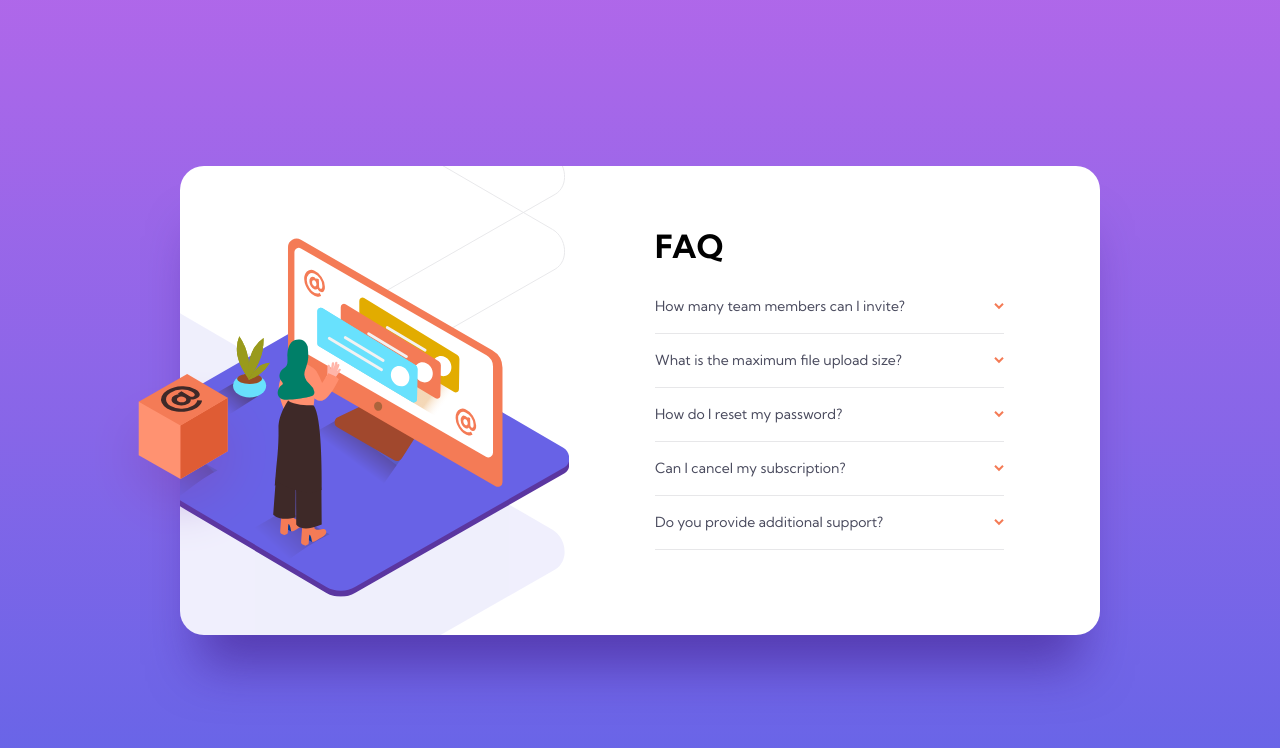
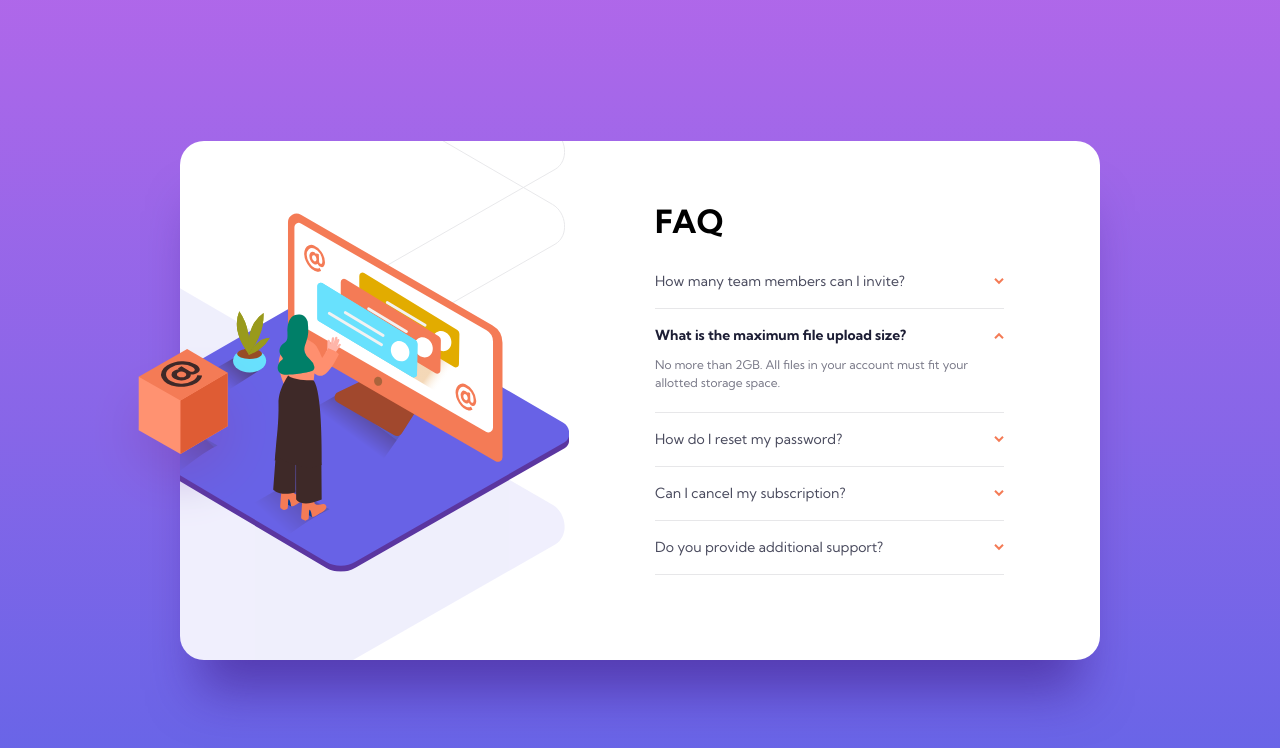
Before and after one commit to 3lectrologos/FM-faq-accordion-card, a Next.js app: page / in a window 1280 px wide. Shown: the top 748 px of the page. Built offline with nearby package versions, Linux system fonts and the light colour scheme.

Commit message:
Set initial active question for demonstration purposes

```diff
--- a/app/page.tsx
+++ b/app/page.tsx
@@ -18,8 +18,8 @@ const contentArray = [
   'Chat and email support is available 24/7. Phone lines are open during normal business hours.'
 ]
 
-function Accordion({ title, content, className='' }: { key: number, title: string, content: string, className?: string }) {
-  const [active, setActive] = useState(false)
+function Accordion({ title, content, className='', initActive=false }: { key: number, title: string, content: string, className?: string, initActive?:boolean }) {
+  const [active, setActive] = useState(initActive)
   const [hover, setHover] = useState(false)
   return (
     <div
@@ -29,7 +29,7 @@ function Accordion({ title, content, className='' }: { key: number, title: strin
       onMouseLeave={() => setHover(false)}
     >
       <div className={`flex flex-row justify-between`}>
-        <span className={`text-[13px] leading-[13px] ${active ? 'text-primaryblue font-bold' : 'text-textverydark'} lg:text-[14px] lg:leading-[14px] ${hover ? 'lg:transition lg:text-primaryred' : ''}`}>
+        <span className={`transition text-[13px] leading-[13px] ${active ? 'text-primaryblue font-bold' : 'text-textverydark'} lg:text-[14px] lg:leading-[14px] ${hover ? 'lg:transition lg:text-primaryred' : ''}`}>
           {title}
         </span>
         <div className={`flex flex-col justify-center items-center`}>
@@ -69,7 +69,9 @@ export default function Home() {
           </h1>
           {titleArray.map((title, index) => {
             return <Accordion className={`z-50`}
-              key={index} title={title} content={contentArray[index]} />
+              key={index} title={title} content={contentArray[index]}
+              initActive={index === 1}
+            />
           })}
         </div>
       </div>
```
